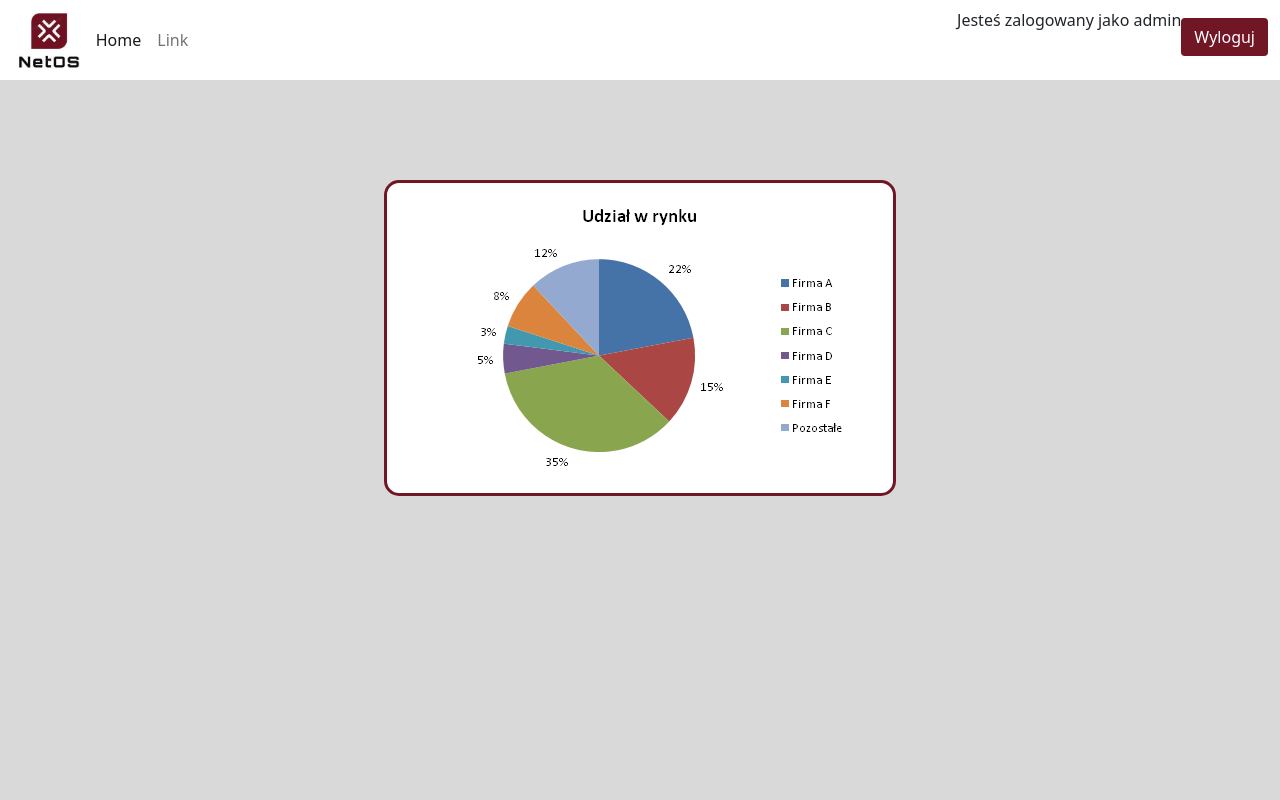
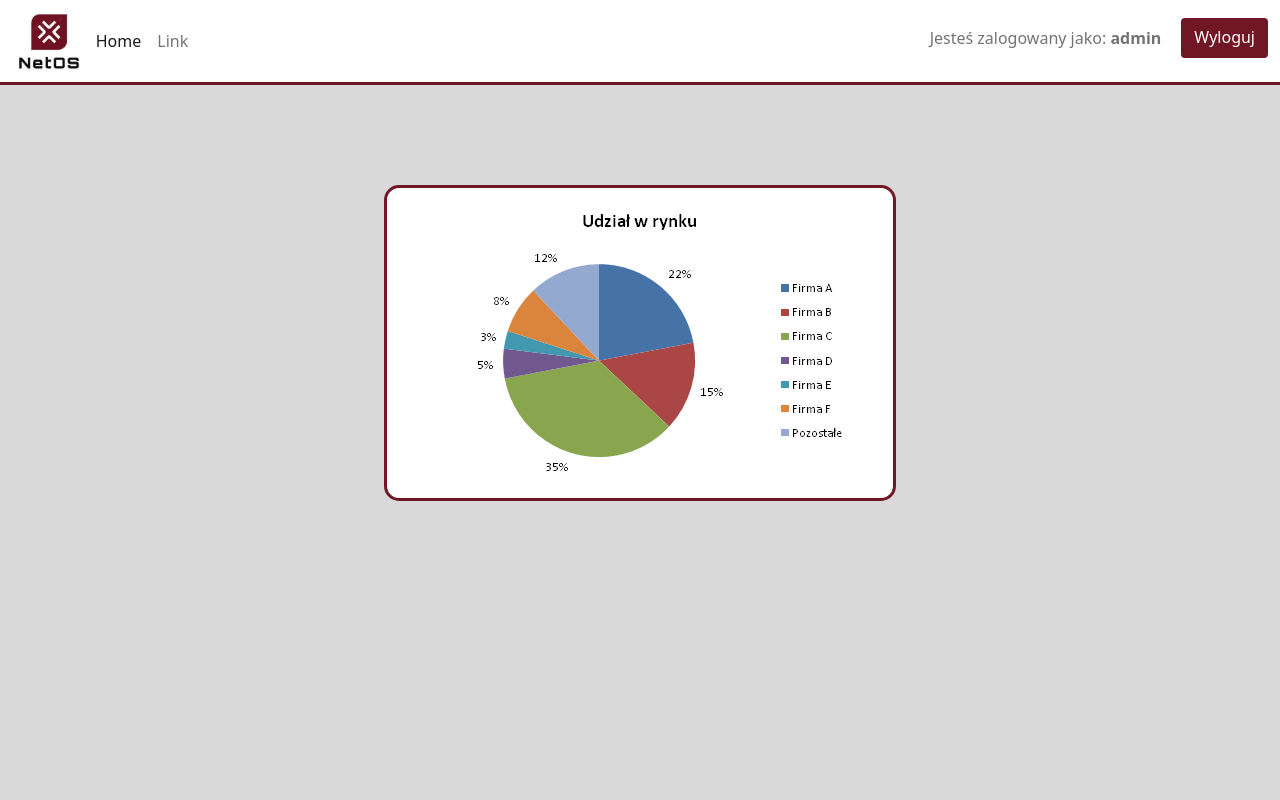
Before and after one commit to netoperatingsystem/Monitoring, a Django app: page / in a window 1280 px wide. Run offline with Django 3.2, Linux system fonts and the light colour scheme; a user stored in the database is signed in.

Commit message:
changed the navbar on index

```diff
--- a/netos/static/netos/style.css
+++ b/netos/static/netos/style.css
@@ -1,12 +1,17 @@
 html {}
 
+:root {
+    --interface-color: #711624;
+    --background-color: #D9D9D9;
+}
+
 body{
-    background-color: #D9D9D9;
+    background-color: var(--background-color);
 }
 
 .btn {
     margin: 10px 0 0 0;
-    background-color: #711624;
+    background-color: var(--interface-color);
     color: white;
 }
 
@@ -17,7 +22,7 @@ body{
     border-style: solid;
     border-radius: 15px;
     border-width: 3px;
-    border-color: #711624;
+    border-color: var(--interface-color);
     min-width: 300px;
     margin: 100px 30% 0 30%;
 }
@@ -35,3 +40,19 @@ body{
     max-width: 300px;
     margin: 30px auto 0 auto;
 }
+
+.navbar {
+    border-bottom-style: solid;
+    border-bottom-width: 3px;
+    border-color: var(--interface-color);
+}
+
+span {
+    color: black;
+}
+
+.navbar-text{
+    margin-top: 10px;
+    margin-right: 20px;
+    color: black;
+}
--- a/netos/templates/netos/index.html
+++ b/netos/templates/netos/index.html
@@ -7,6 +7,7 @@
           integrity="sha384-giJF6kkoqNQ00vy+HMDP7azOuL0xtbfIcaT9wjKHr8RbDVddVHyTfAAsrekwKmP1"
           crossorigin="anonymous">
     <link rel="stylesheet" type="text/css" href="{% static 'netos/style.css' %}"/>
+    <title>NetOS</title>
 </head>
 
 
@@ -20,7 +21,7 @@
 
 {% if not user.is_authenticated %}
 
-          <meta http-equiv="refresh" content="0; url=login" />
+    <meta http-equiv="refresh" content="0; url=login"/>
     {#          <div class="sign-in">#}
     {#          <img src="/static/resources/logo.PNG"></br>#}
     {##}
@@ -32,7 +33,8 @@
     <nav class="navbar navbar-expand-lg navbar-light bg-white">
         <div class="container-fluid">
             <img src="/static/resources/logo.PNG" height="60">
-                  <button class="navbar-toggler" type="button" data-bs-toggle="collapse" data-bs-target="#navbarSupportedContent"
+            <button class="navbar-toggler" type="button" data-bs-toggle="collapse"
+                    data-bs-target="#navbarSupportedContent"
                     aria-controls="navbarSupportedContent" aria-expanded="false" aria-label="Toggle navigation">
                 <span class="navbar-toggler-icon"></span>
             </button>
@@ -48,7 +50,9 @@
 
                 </ul>
                 <form class="d-flex">
-                          <p>Jesteś zalogowany jako {{ user.username }}</p>
+                          <span class="navbar-text">
+                              Jesteś zalogowany jako: <b>{{ user.username }}</b>
+                          </span>
                     <a type="button" class="btn" href="{% url 'netos:logout' %}">Wyloguj</a>
                 </form>
             </div>
--- a/netos/templates/netos/loginWeb.html
+++ b/netos/templates/netos/loginWeb.html
@@ -7,6 +7,7 @@
           integrity="sha384-giJF6kkoqNQ00vy+HMDP7azOuL0xtbfIcaT9wjKHr8RbDVddVHyTfAAsrekwKmP1"
           crossorigin="anonymous">
     <link rel="stylesheet" type="text/css" href="{% static 'netos/style.css' %}"/>
+    <title>NetOS</title>
 </head>
 
 <div class="wrapper-login">
@@ -31,7 +32,7 @@
         </div>
 
     {% else %}
-      <meta http-equiv="refresh" content="0; url=/" />
+        <meta http-equiv="refresh" content="0; url=/"/>
     {% endif %}
 
 </div>
```
Also changed, not shown: netos/templates/netos/room.html (+6 -6 lines), db.sqlite3. Lines whose indentation alone changed are shown as unchanged.
